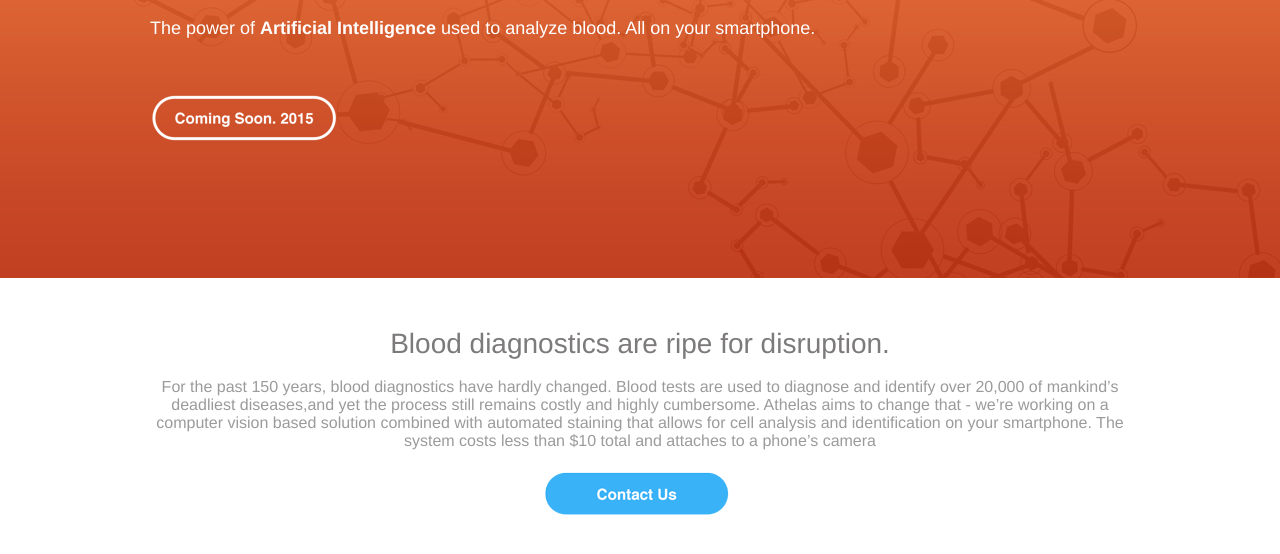
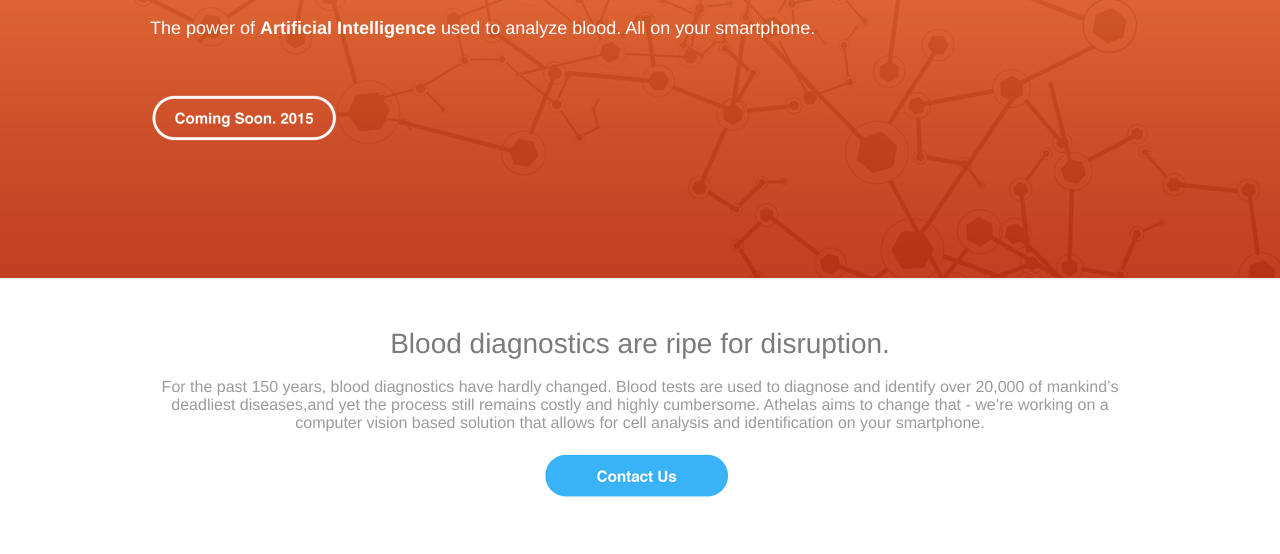
Before and after one commit to ttandon/ttandon.github.io, a plain HTML site: page index.html in a window 1280 px wide. Shown: the part 222-776 px from the top of the page. Drawn offline with Linux system fonts and the light colour scheme.

Commit message:
edit desc

```diff
--- a/index.html
+++ b/index.html
@@ -26,7 +26,7 @@
         <span style="font-size:28px; color:#7c7a7a; font-weight:100">Blood diagnostics are ripe for disruption.</span>
         <br>
         <br>
-        <span style="color:#9c9b9b;">For the past 150 years, blood diagnostics have hardly changed. Blood tests are used to diagnose and identify over 20,000 of mankind’s deadliest diseases,and yet the process still remains costly and highly cumbersome. Athelas aims to change that - we’re working on a computer vision based solution combined with automated staining that allows for cell analysis and identification on your smartphone. The system costs less than $10 total and attaches to a phone’s camera </span>
+        <span style="color:#9c9b9b;">For the past 150 years, blood diagnostics have hardly changed. Blood tests are used to diagnose and identify over 20,000 of mankind’s deadliest diseases,and yet the process still remains costly and highly cumbersome. Athelas aims to change that - we’re working on a computer vision based solution that allows for cell analysis and identification on your smartphone. </span>
         <br>
         <br>
         <form action="mailto:athelas@mit.edu">
```
